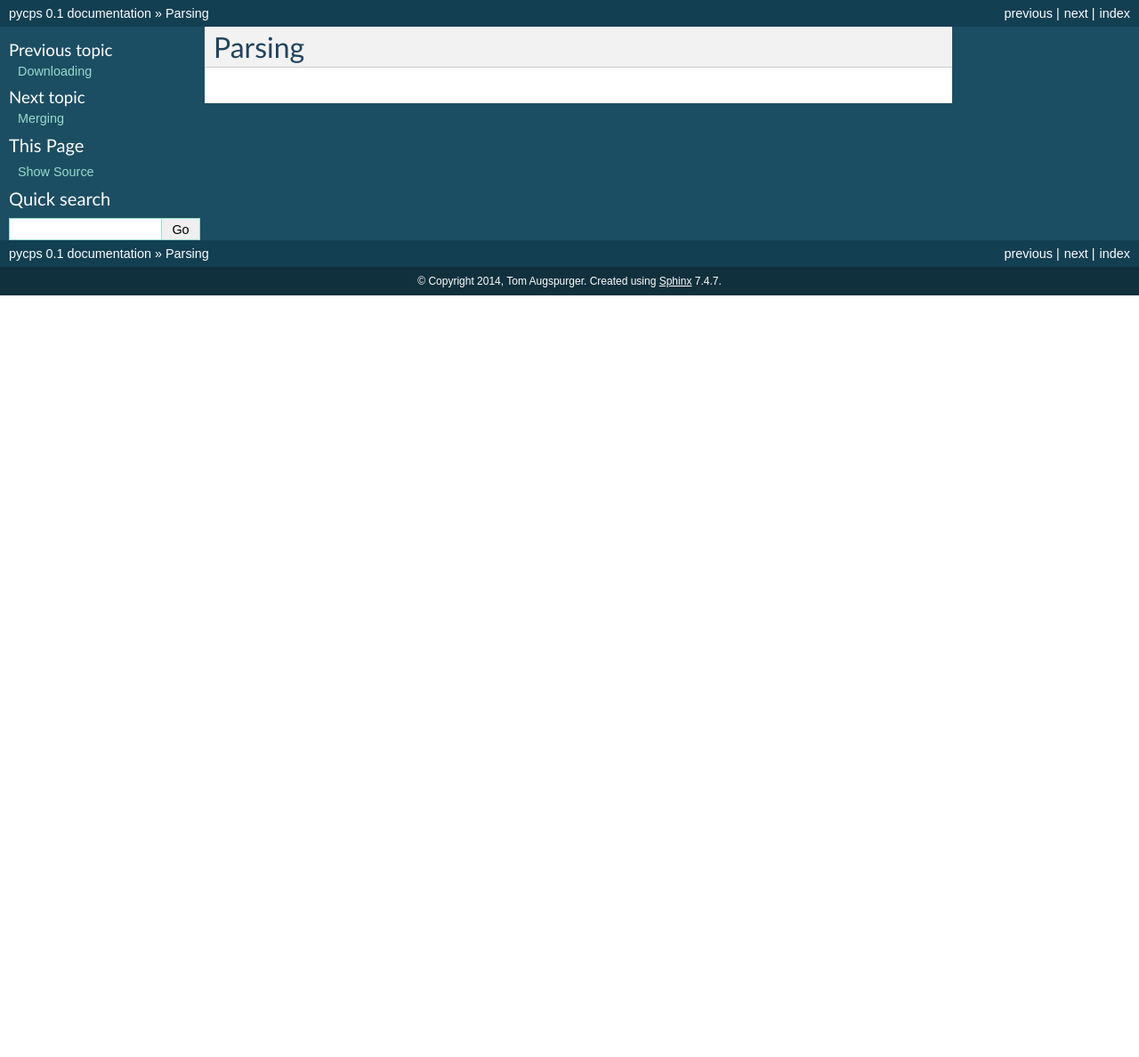
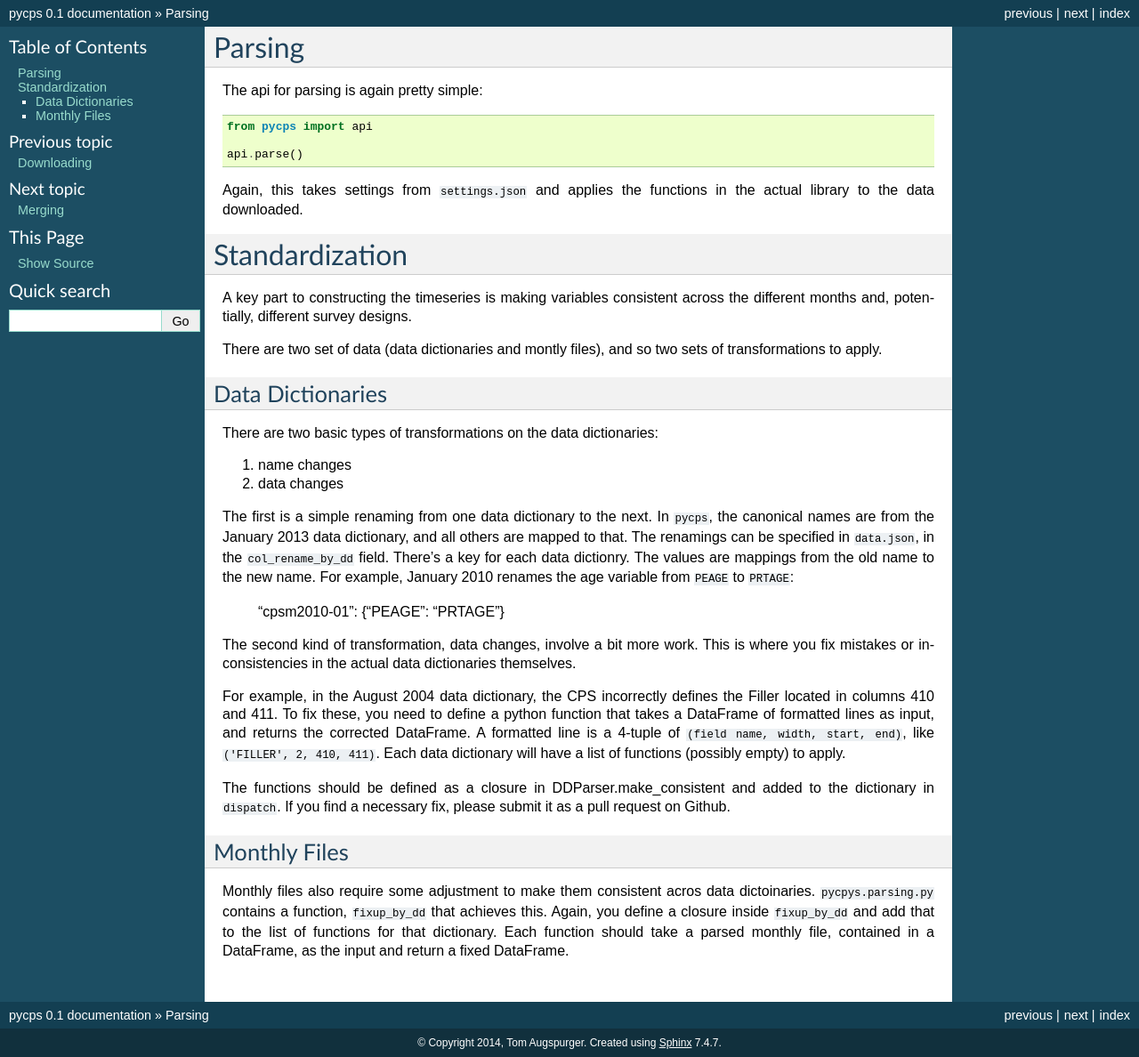
Before and after one commit to TomAugspurger/pycps, a Sphinx documentation site: the page built from docs/parsing.rst, in a window 1280 px wide. Shown: the whole page at 89% size. Built offline with Sphinx 7.4.7, drawn with Linux system fonts in a browser that asks for light colours; before the commit the page ends 900 px from its top, so only the background shows below that.

Commit message:
DOC: more about parsing

```diff
--- a/docs/parsing.rst
+++ b/docs/parsing.rst
@@ -1,2 +1,61 @@
 Parsing
 =======
+
+The api for parsing is again pretty simple::
+
+    from pycps import api
+
+    api.parse()
+
+Again, this takes settings from ``settings.json`` and applies the
+functions in the actual library to the data downloaded.
+
+Standardization
+===============
+
+A key part to constructing the timeseries is making variables consistent
+across the different months and, potentially, different survey designs.
+
+There are two set of data (data dictionaries and montly files), and so two sets
+of transformations to apply.
+
+Data Dictionaries
+-----------------
+
+There are two basic types of transformations on the data dictionaries:
+
+1. name changes
+2. data changes
+
+The first is a simple renaming from one data dictionary to the next.
+In ``pycps``, the canonical names are from the January 2013 data dictionary,
+and all others are mapped to that.
+The renamings can be specified in ``data.json``, in the ``col_rename_by_dd`` field.
+There's a key for each data dictionry.
+The values are mappings from the old name to the new name.
+For example, January 2010 renames the age variable from ``PEAGE`` to ``PRTAGE``:
+
+    "cpsm2010-01": {"PEAGE": "PRTAGE"}
+
+The second kind of transformation, data changes, involve a bit more work.
+This is where you fix mistakes or inconsistencies in the actual data dictionaries themselves.
+
+For example, in the August 2004 data dictionary, the CPS incorrectly defines the Filler located
+in columns 410 and 411.
+To fix these, you need to define a python function that takes a DataFrame of formatted lines as
+input, and returns the corrected DataFrame.
+A formatted line is a 4-tuple of ``(field name, width, start, end)``, like
+``('FILLER', 2, 410, 411)``.
+Each data dictionary will have a list of functions (possibly empty) to apply.
+
+The functions should be defined as a closure in DDParser.make_consistent and added to the
+dictionary in ``dispatch``.
+If you find a necessary fix, please submit it as a pull request on Github.
+
+Monthly Files
+-------------
+
+Monthly files also require some adjustment to make them consistent acros data dictoinaries.
+``pycpys.parsing.py`` contains a function, ``fixup_by_dd`` that achieves this.
+Again, you define a closure inside ``fixup_by_dd`` and add that to the list of functions for that dictionary.
+Each function should take a parsed monthly file, contained in a DataFrame, as the input and return a fixed DataFrame.
```
Also changed, not shown: docs/downloading.rst (+11 -0 lines), docs/settings.rst (+30 -1 lines).
